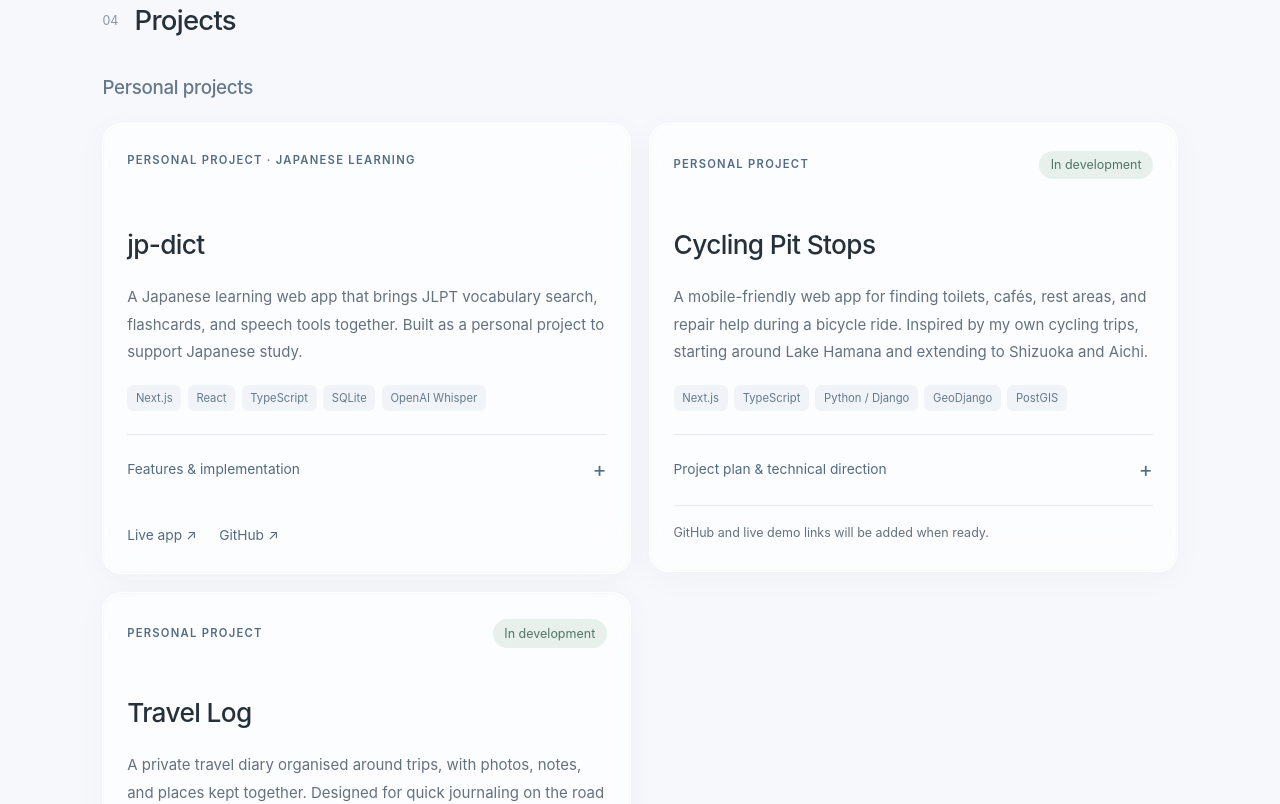
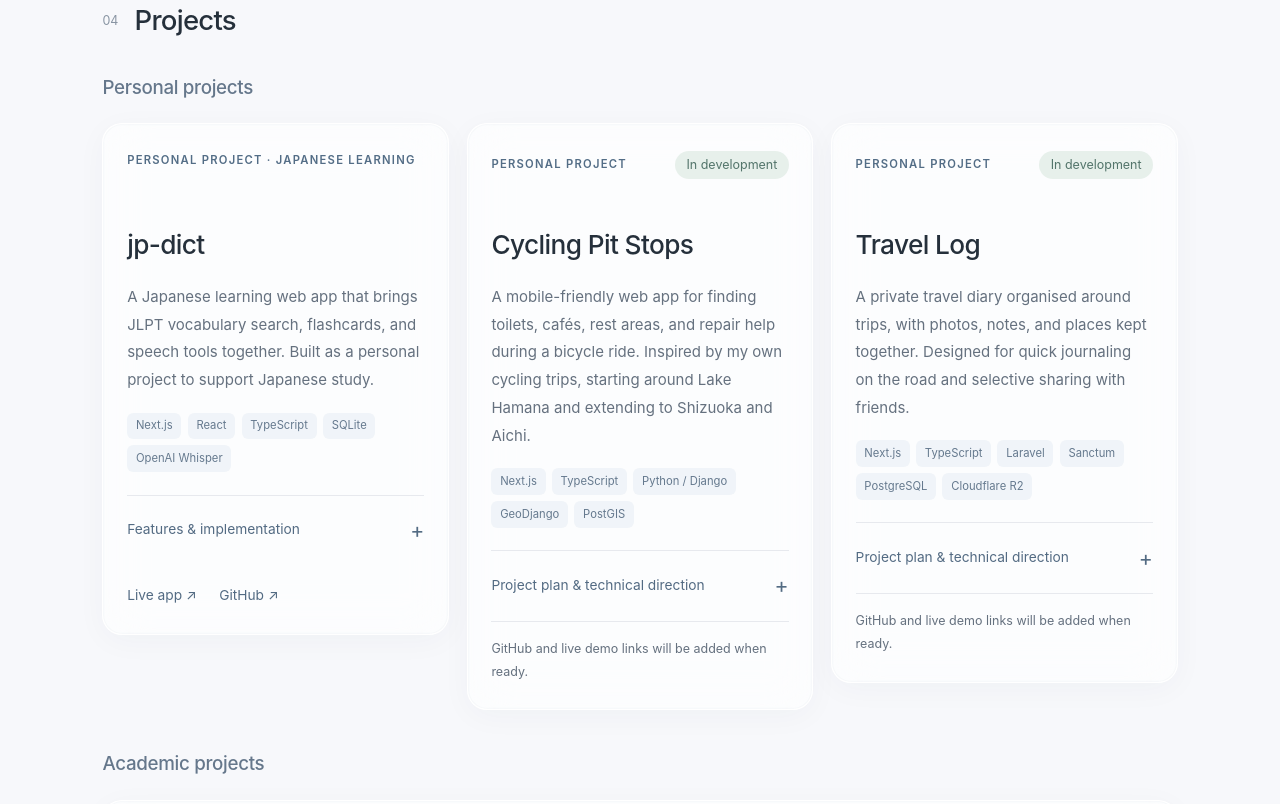
Before and after one commit to fadiyaha30/portfolio, a Next.js app: page / in a window 1280 px wide. Shown: the part 4260-5064 px from the top of the page. Built offline with nearby package versions, Linux system fonts and the light colour scheme.

Commit message:
Show personal projects in three columns on desktop

```diff
--- a/components/Projects.tsx
+++ b/components/Projects.tsx
@@ -12,7 +12,7 @@ export default function Projects({ locale }: LocalizedProps) {
         <h2 className="font-[550] text-[1.375rem] tracking-[-0.0375rem] m-0 compact:text-[1.25rem]">{t("Projects")}</h2>
       </div>
       <h3 className="project-group-heading font-[550] text-[0.9375rem] tracking-[-0.015625rem] mt-0 mb-4 text-[color:#65778b] mx-0">{t("Personal projects")}</h3>
-      <div className="personal-projects grid gap-[0.875rem] mb-4 grid-cols-3 items-start projects-stack:grid-cols-2 compact:grid-cols-1">
+      <div className="personal-projects grid gap-[0.875rem] mb-4 grid-cols-3 items-start compact:grid-cols-1">
         <article className="experience-card glass personal-project rounded-[1rem] min-w-0 px-[1.1875rem] py-[1.3125rem] compact:p-[1.375rem] phone:p-4">
           <div className="project-topline flex justify-between items-center gap-2 mb-3 flex-wrap min-h-[2.875rem] content-start compact:min-h-0"><span className="small-label text-[0.5625rem] font-semibold tracking-[0.0625rem] text-[color:var(--accent)]">{t("PERSONAL PROJECT · JAPANESE LEARNING")}</span></div>
           <h3 className="font-medium text-[1.3125rem] tracking-[-0.03125rem] mt-0 mb-3 mx-0">jp-dict</h3>
```
